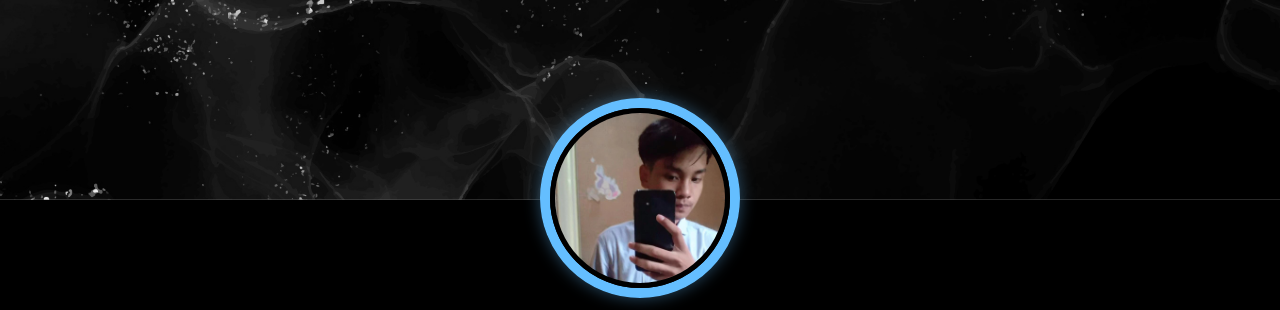
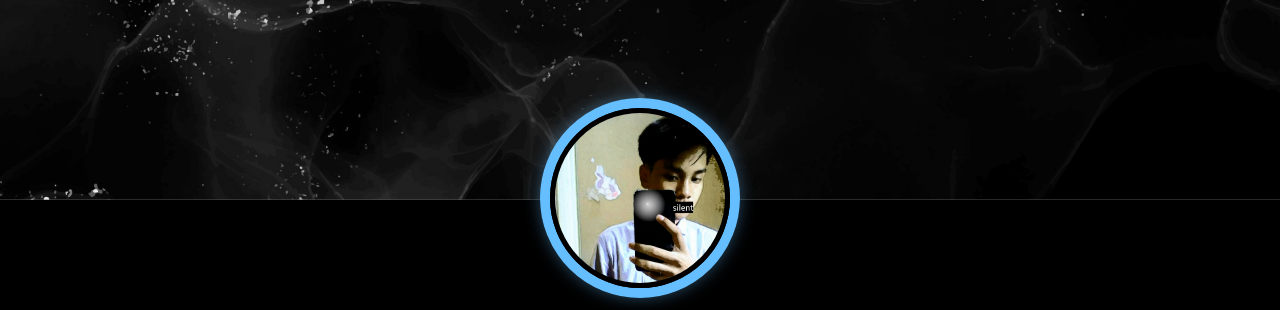
Before and after one commit to Abrazax56/beni, a plain HTML site: page index.html in a window 1280 px wide. Shown: the top 310 px of the page. Drawn offline with nearby package versions, Linux system fonts and the light colour scheme; a script that the page names is missing.

Commit message:
Update index.html

```diff
--- a/index.html
+++ b/index.html
@@ -22,7 +22,7 @@
     </div>
     <div class="profile d-flex flex-column justify-content-center align-items-center p-5">
       <div class="image">
-        <img src="assets/pp2.jpg" alt="image" class="img"/>
+        <img src="assets/pp3.jpg" alt="image" class="img"/>
       </div>
       <h1 class="name mt-3"> Beni <img width="40" height="40" src="https://img.icons8.com/color/48/verified-badge.png" alt="verified-badge"/></h1>
       <a class="link" target="_blank" href="https://wattpadformal.github.io/">wattpadformal.github.io</a>
```
